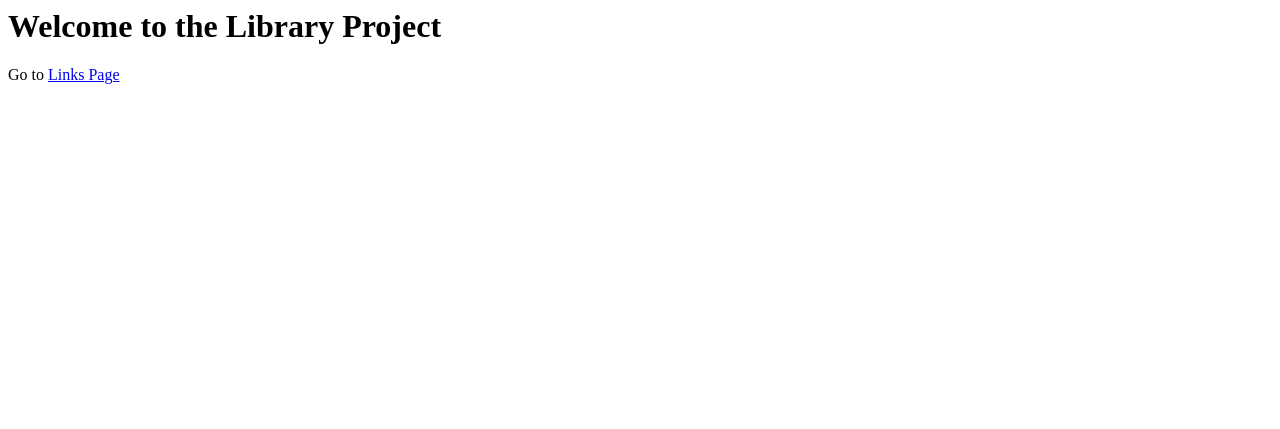
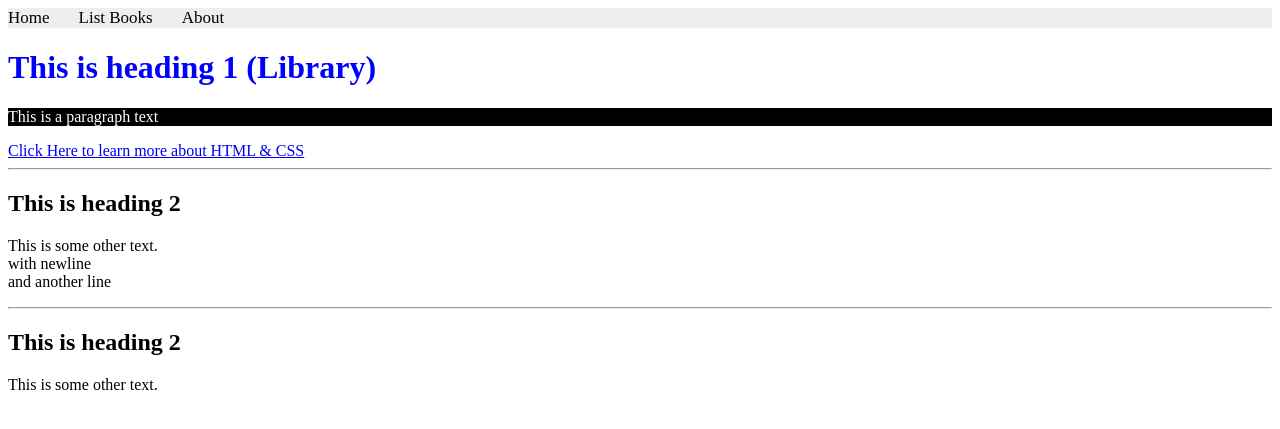
Before and after one commit to Safinat35/Django_Lab7, a Django app: page / in a window 1280 px wide. Shown: the top 429 px of the page. Run offline with Django 5.2, Linux system fonts and the light colour scheme.

Commit message:
Updated files with new edits

```diff
--- a/apps/bookmodule/urls.py
+++ b/apps/bookmodule/urls.py
@@ -7,10 +7,10 @@ urlpatterns = [
     path('list_books/', views.list_books, name= "books.list_books"),
     path('<int:bookId>/', views.viewbook, name="books.one_book"),
     path('aboutus/', views.aboutus, name="books.aboutus"),
-    #path('filterbooks/', views.filterbooks, name="filterbooks"),
-
-    #path('', views.home, name='home'),
-
-    #path('', views.root_redirect, name='root_redirect'),
+    path('html5/links', views.links, name='book.links'),
+    path('html5/text/formatting', views.text_formatting, name='text_formatting'),
+    path('html5/listing', views.listing, name='listing'),
+    path('html5/tables', views.tables, name='tables'),
+    path('search/', views.search_books, name='search_books'),
 
 ]
--- a/apps/bookmodule/views.py
+++ b/apps/bookmodule/views.py
@@ -1,45 +1,5 @@
 from django.shortcuts import render
 from django.http import HttpResponse
-
-# def index(request):
-#    name = request.GET.get("name") or "world!"
-#    return render(request, "bookmodule/index.html" , {"name": name})
-
-# def index2(request, val1=None):
-#    try:
-
-#       val1 = int(val1)
-#    except (ValueError, TypeError):
-
-#       return HttpResponse("Error, expected val1 to be integer")
-
-#    return HttpResponse(f"value1 = {val1}")
-
-# def viewbook(request, bookId):
-#    # assume that we have the following books somewhere (e.g. database)
-#    book1 = {'id':123, 'title':'Continuous Delivery', 'author':'J. Humble and D. Farley'}
-#    book2 = {'id':456, 'title':'Secrets of Reverse Engineering', 'author':'E. Eilam'}
-#    targetBook = None
-#    if book1['id'] == bookId: targetBook = book1
-#    if book2['id'] == bookId: targetBook = book2
-#    context = {'book':targetBook} # book is the variable name accessible by the template
-#    return render(request, 'bookmodule/show.html', context)
-
-# def index(request):
-#    return render(request, "bookmodule/index.html")
-
-# def list_books(request):
-#    return render(request, 'bookmodule/list_books.html')
-
-# def viewbook(request, bookId):
-#    return render(request, 'bookmodule/one_book.html')
-
-# def aboutus(request):
-#    return render(request, 'bookmodule/aboutus.html')
-
-
-def home(request):
-   return HttpResponse("<h1>Welcome to the Library Project</h1><p>Go to <a href='/books/html5/links/'>Links Page</a></p>")
 
 
 def index(request):
@@ -53,10 +13,7 @@ def aboutus(request):
 
 def viewbook(request, bookId):
    return render(request, 'bookmodule/one_book.html')
-
-
-
-def search(request):
+def search_books(request):
    if request.method == "POST":
       string = request.POST.get('keyword').lower()
       isTitle = request.POST.get('option1')
@@ -71,23 +28,20 @@ def search(request):
 
             if contained: newBooks.append(item)
       return render(request, 'bookmodule/bookList.html', {'books':newBooks})
+
    return render(request, 'bookmodule/search.html')
-
 def __getBooksList():
    book1 = {'id':12344321, 'title':'Continuous Delivery', 'author':'J.Humble and D. Farley'}
    book2 = {'id':56788765,'title':'Reversing: Secrets of Reverse Engineering', 'author':'E. Eilam'}
    book3 = {'id':43211234, 'title':'The Hundred-Page Machine Learning Book', 'author':'Andriy Burkov'}
    return [book1, book2, book3]
 
-def filterbooks(request):
-# have fake books:
-   book1 = {'id':12344321,'title':'Continuous Delivery','author':'J.Humble and D. Farley'}
-   book2 = {'id':56788765,'title':'Reversing: Secrets of Reverse Engineering','author':'E. Eilam'}
-   book3 = {'id':43211234,'title':'The Hundred-Page Machine Learning Book','author':'Andriy Burkov'}
+def links(request):
+   return render(request, 'bookmodule/html5/links.html')
+def text_formatting(request):
+   return render(request, 'bookmodule/html5/text_formatting.html')
+def listing(request):
+   return render(request, 'bookmodule/html5/listing.html')
 
-   books=[]
-   books.append(book1)
-   books.append(book2)
-   books.append(book3)
-
-   return render(request, 'bookmodule/search.html', {})
+def tables(request):
+   return render(request, 'bookmodule/html5/tables.html')
--- a/apps/templates/bookmodule/bookList.html
+++ b/apps/templates/bookmodule/bookList.html
@@ -1,4 +1,4 @@
-{% extends "layouts/base.html" %}
+{% extends "bookmodule/layouts/base.html" %}
 {% block title %} Search Results {% endblock title %}
 
 {% block content %}
@@ -14,5 +14,5 @@
     <p>No books found matching your search criteria.</p>
 {% endif %}
 
-<a href="{% url 'bookmodule.search' %}">Back to Search</a>
+<a href="{% url 'search_books' %}">Back to Search</a>
 {% endblock content %}
--- a/libraryproject/urls.py
+++ b/libraryproject/urls.py
@@ -14,42 +14,16 @@ Including another URLconf
     1. Import the include() function: from django.urls import include, path
     2. Add a URL to urlpatterns:  path('blog/', include('blog.urls'))
 """
-# from django.contrib import admin
-# from django.urls import include, path
-# import apps.bookmodule.views
-# from apps.bookmodule import views
+
+import apps.bookmodule.views
 from django.contrib import admin
-from django.urls import path, include
-from apps.bookmodule.views import home, index  # Import necessary views
-from django.shortcuts import render  # Import render function
+from django.urls import include, path
+from django.shortcuts import render
 
 
 urlpatterns = [
-    # path('admin/', admin.site.urls),
-    # path('books/', include("apps.bookmodule.urls")),
-    # path('users/', include("apps.usermodule.urls")),
-    # path('list_books/', views.list_books, name= "books.list_books"),
-    # path('', views.index, name='books.index'),
-    # path('aboutus/', views.aboutus, name='books.aboutus'),
-    # path('', views.index, name= "books.index"),
-    # path('list_books/', views.list_books, name= "books.list_books"),
-    # path('<int:bookId>/', views.viewbook, name="books.view_one_book"),
-    # path('aboutus/', views.aboutus, name="books.aboutus"),
-    # path('', views.index, name="bookmodule.index"),  #----------------
-    # path('list_books/', views.list_books, name="bookmodule.list_books"),
-    # path('aboutus/', views.aboutus, name="bookmodule.aboutus"),
-    # path('<int:bookId>/', views.viewbook, name="bookmodule.view_one_book"),
-    # path('books/', include('apps.bookmodule.urls')),  # Ensure this matches the app's path
-
-    path('', home, name='home'),  # Set the homepage
-    path('books/', include('apps.bookmodule.urls')),  # Include bookmodule URLs
-
-    # HTML5-related pages
-    path('books/html5/links/', lambda request: render(request, 'bookmodule/html5/links.html')),
-    path('books/html5/text/formatting/', lambda request: render(request, 'bookmodule/html5/text_formatting.html')),
-    path('books/html5/listing/', lambda request: render(request, 'bookmodule/html5/listing.html')),
-    path('books/html5/tables/', lambda request: render(request, 'bookmodule/html5/tables.html')),
-    path('books/search/', lambda request: render(request, 'bookmodule/search.html')),
-
     path('admin/', admin.site.urls),
+    path('', apps.bookmodule.views.index),
+    path('books/', include("apps.bookmodule.urls")), #include urls.py of bookmodule app
+    path('users/', include("apps.usermodule.urls")),
 ]
```
